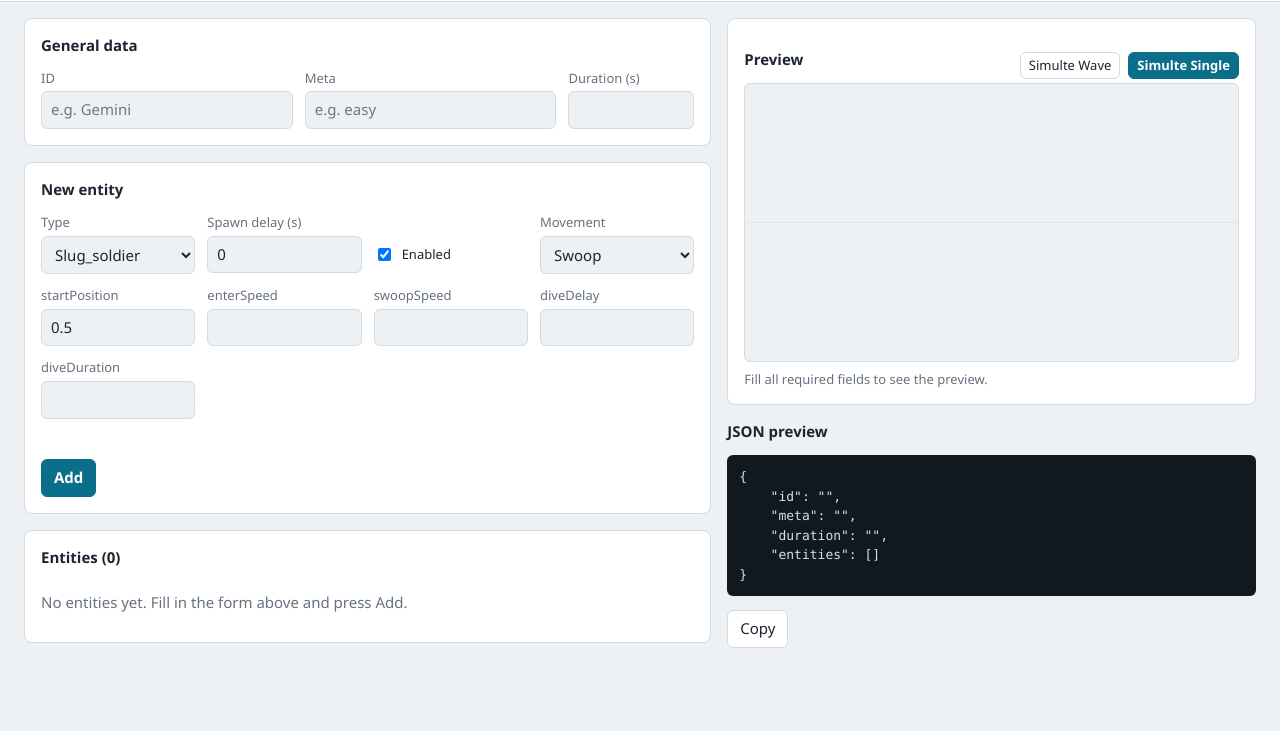
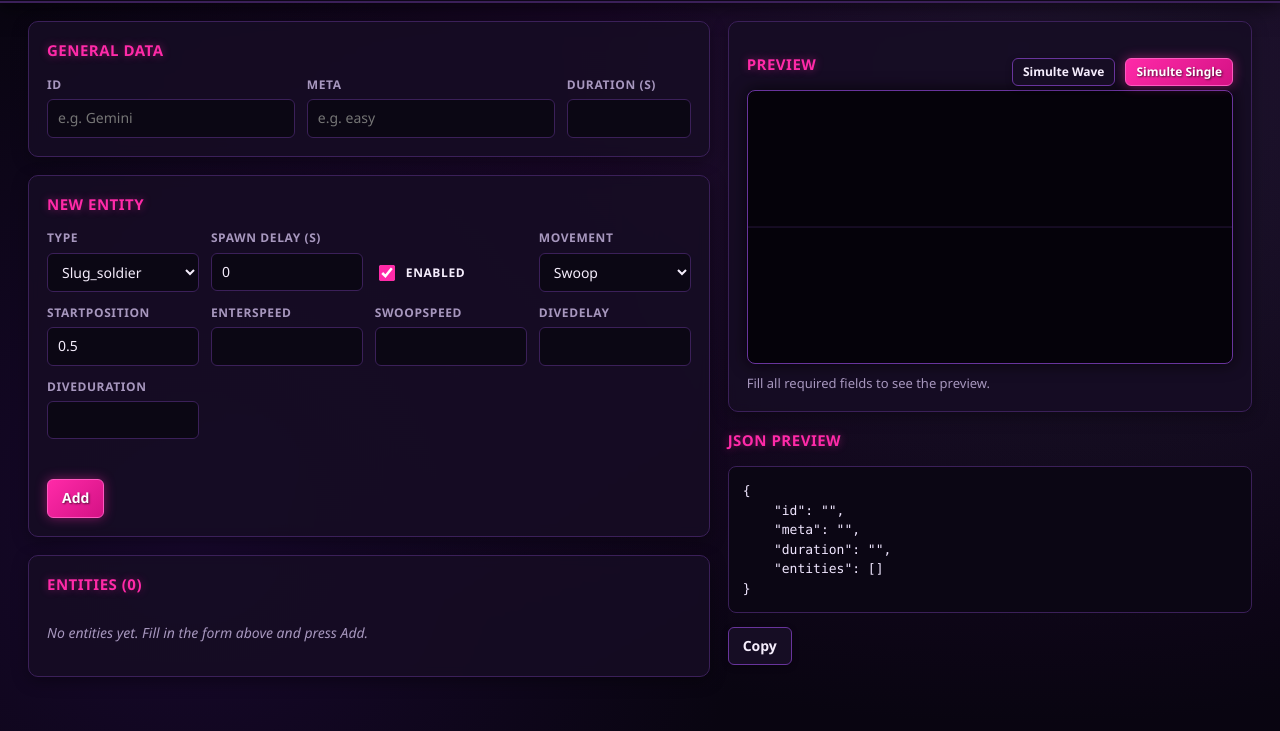
Before and after one commit to Pesegato/WaveEditor, a plain HTML site: page index.html in a window 1280 px wide. Shown: the part 69-800 px from the top of the page. Drawn offline with Linux system fonts and the light colour scheme.

Commit message:
Updated CSS theme

```diff
--- a/style.css
+++ b/style.css
@@ -1,40 +1,331 @@
-:root{--bg:#eef1f4;--panel:#fff;--ink:#1b2430;--mute:#66727f;--line:#d3dae1;--acc:#0b6e8a;--acc-ink:#fff;--danger:#b3261e;--code:#101820;--code-ink:#cfe3ea}
-@media (prefers-color-scheme:dark){:root:not([data-theme=light]){--bg:#10161c;--panel:#18212a;--ink:#e6edf2;--mute:#8d9ba7;--line:#2b3742;--acc:#3fb6d6;--acc-ink:#05212a;--danger:#ff8a80;--code:#0a0f14;--code-ink:#bfe0ea}}
-*{box-sizing:border-box}
-html,body{margin:0}
-body{background:var(--bg);color:var(--ink);font:15px/1.45 "Segoe UI",system-ui,sans-serif;padding:env(safe-area-inset-top) 0 env(safe-area-inset-bottom)}
-header{display:flex;flex-wrap:wrap;gap:12px;align-items:center;justify-content:space-between;padding:16px 24px;border-bottom:1px solid var(--line);background:var(--panel)}
-h1{font:700 20px/1 "Segoe UI",system-ui,sans-serif;margin:0}
-h2{font-size:15px;margin:0 0 12px}
-main{display:grid;grid-template-columns:minmax(0,1.3fr) minmax(0,1fr);gap:16px;padding:16px 24px;max-width:1400px;margin:auto}
-@media(max-width:900px){main{grid-template-columns:1fr;padding:12px}header{padding:12px}}
-section{background:var(--panel);border:1px solid var(--line);border-radius:8px;padding:16px;margin-bottom:16px}
-label{display:block;font-size:13px;color:var(--mute);margin-bottom:4px}
-input,select,button{font:inherit;color:inherit}
-input[type=text],input[type=number],select{width:100%;padding:7px 9px;border:1px solid var(--line);border-radius:6px;background:var(--bg)}
-input:focus,select:focus,button:focus-visible{outline:2px solid var(--acc);outline-offset:1px}
-.grid{display:grid;grid-template-columns:repeat(auto-fit,minmax(140px,1fr));gap:12px}
-.grid.meta{grid-template-columns:2fr 2fr 1fr}
-.chk{display:flex;align-items:center;gap:8px;padding-top:22px}
-.chk label{margin:0;color:var(--ink)}
-button{cursor:pointer;border:1px solid var(--line);background:var(--panel);padding:7px 12px;border-radius:6px}
-button:hover{border-color:var(--acc)}
-button.pri{background:var(--acc);color:var(--acc-ink);border-color:var(--acc);font-weight:600}
-button.sm{padding:3px 8px;font-size:13px}
-button.del:hover{color:var(--danger);border-color:var(--danger)}
-.row{display:flex;gap:8px;flex-wrap:wrap;margin-top:14px}
-.ent{display:flex;align-items:center;gap:10px;padding:8px 10px;border:1px solid var(--line);border-radius:6px;margin-bottom:6px}
-.ent.sel{border-color:var(--acc);box-shadow:inset 3px 0 0 var(--acc)}
-.ent .t{flex:1;min-width:0;overflow:hidden;text-overflow:ellipsis;white-space:nowrap}
-.ent .t b{font-weight:600}.ent .t span{color:var(--mute);font-size:13px}
-.ent.off .t{opacity:.55}
-.empty{color:var(--mute);padding:12px 0}
-pre{background:var(--code);color:var(--code-ink);padding:12px;border-radius:6px;overflow:auto;max-height:260px;margin:0;font:13px/1.5 Consolas,Menlo,monospace}
-.msg{font-size:13px;color:var(--danger);min-height:18px;margin-top:8px}
-.top{position:sticky;top:16px}
-canvas{width:100%;height:auto;display:block;border:1px solid var(--line);border-radius:6px;background:var(--bg)}
-.note{font-size:13px;color:var(--mute);margin-top:8px;min-height:18px}
+/* ========================================================
+   SIMONETTA: PHENOMENALLY FRESH - ARCADE SUITE THEME
+   ======================================================== */
+
+:root {
+  /* Palette Spazio Profondo & Nebulosa */
+  --bg: #090511;
+  --bg-radial: radial-gradient(ellipse at 80% 15%, rgba(68, 14, 98, 0.45) 0%, rgba(9, 5, 17, 0.95) 70%);
+  --panel: rgba(22, 13, 36, 0.88);
+  --panel-solid: #160d24;
+  --panel-hover: #221538;
+  --line: #3b2059;
+  --line-bright: #68349c;
+
+  /* Colori Simonetta & Alien */
+  --simonetta-pink: #ff2aa8;
+  --simonetta-pink-glow: rgba(255, 42, 168, 0.45);
+  --alien-green: #4be817;
+  --alien-green-glow: rgba(75, 232, 23, 0.4);
+
+  --acc: var(--simonetta-pink);
+  --acc-hover: #ff52be;
+  --acc-ink: #ffffff;
+
+  --ink: #f5edfc;
+  --mute: #a797be;
+  --danger: #ff4766;
+
+  --code: #0b0614;
+  --code-ink: #f0e6ff;
+}
+
+* { box-sizing: border-box; }
+html, body { margin: 0; min-height: 100vh; }
+
+body {
+  background-color: var(--bg);
+  background-image:
+    radial-gradient(circle at 15% 75%, rgba(45, 13, 85, 0.4) 0%, transparent 45%),
+    radial-gradient(circle at 85% 25%, rgba(18, 55, 28, 0.28) 0%, transparent 40%),
+    var(--bg-radial);
+  background-attachment: fixed;
+  color: var(--ink);
+  font: 14px/1.45 'Segoe UI', system-ui, -apple-system, sans-serif;
+  padding: env(safe-area-inset-top) 0 env(safe-area-inset-bottom);
+}
+
+/* ---------- Header ---------- */
+header {
+  display: flex;
+  flex-wrap: wrap;
+  gap: 14px;
+  align-items: center;
+  justify-content: space-between;
+  padding: 16px 28px;
+  background: rgba(14, 8, 24, 0.92);
+  backdrop-filter: blur(8px);
+  border-bottom: 2px solid var(--line);
+  box-shadow: 0 4px 20px rgba(0, 0, 0, 0.6);
+}
+
+h1 {
+  font-family: 'Impact', 'Trebuchet MS', 'Segoe UI', sans-serif;
+  font-size: 24px;
+  letter-spacing: 1.5px;
+  text-transform: uppercase;
+  margin: 0;
+  color: #fff;
+  text-shadow:
+    0 0 10px var(--simonetta-pink-glow),
+    2px 2px 0px #7b0e52;
+}
+
+h2 {
+  font-family: 'Segoe UI', system-ui, sans-serif;
+  font-size: 15px;
+  font-weight: 700;
+  letter-spacing: 0.5px;
+  text-transform: uppercase;
+  color: var(--simonetta-pink);
+  margin: 0 0 14px;
+  text-shadow: 0 0 8px var(--simonetta-pink-glow);
+}
+
+/* ---------- Layout & Sezioni ---------- */
+main {
+  display: grid;
+  grid-template-columns: minmax(0, 1.3fr) minmax(0, 1fr);
+  gap: 18px;
+  padding: 18px 28px;
+  max-width: 1440px;
+  margin: auto;
+}
+
+@media(max-width: 900px) {
+  main { grid-template-columns: 1fr; padding: 12px; }
+  header { padding: 12px; }
+}
+
+section {
+  background: var(--panel);
+  backdrop-filter: blur(6px);
+  border: 1px solid var(--line);
+  border-radius: 10px;
+  padding: 18px;
+  margin-bottom: 18px;
+  box-shadow: 0 4px 16px rgba(0, 0, 0, 0.35);
+  transition: border-color 0.2s;
+}
+
+section:hover {
+  border-color: var(--line-bright);
+}
+
+/* ---------- Form, Input & Select ---------- */
+label {
+  display: block;
+  font-size: 12px;
+  font-weight: 600;
+  color: var(--mute);
+  text-transform: uppercase;
+  letter-spacing: 0.6px;
+  margin-bottom: 6px;
+}
+
+input, select, button {
+  font: inherit;
+  color: inherit;
+}
+
+input[type=text],
+input[type=number],
+select {
+  width: 100%;
+  padding: 8px 10px;
+  border: 1px solid var(--line);
+  border-radius: 6px;
+  background: rgba(10, 6, 18, 0.85);
+  color: var(--ink);
+  transition: all 0.2s;
+}
+
+input:focus,
+select:focus,
+button:focus-visible {
+  outline: none;
+  border-color: var(--simonetta-pink);
+  box-shadow: 0 0 10px var(--simonetta-pink-glow);
+}
+
+.grid {
+  display: grid;
+  grid-template-columns: repeat(auto-fit, minmax(140px, 1fr));
+  gap: 12px;
+}
+
+.grid.meta {
+  grid-template-columns: 2fr 2fr 1fr;
+}
+
+.chk {
+  display: flex;
+  align-items: center;
+  gap: 8px;
+  padding-top: 24px;
+}
+
+.chk input[type=checkbox] {
+  accent-color: var(--simonetta-pink);
+  width: 16px;
+  height: 16px;
+}
+
+.chk label {
+  margin: 0;
+  color: var(--ink);
+  cursor: pointer;
+}
+
+/* ---------- Pulsanti Arcade ---------- */
+button {
+  cursor: pointer;
+  border: 1px solid var(--line-bright);
+  background: var(--panel-solid);
+  color: var(--ink);
+  padding: 8px 14px;
+  border-radius: 6px;
+  font-weight: 600;
+  transition: all 0.18s ease-in-out;
+  box-shadow: 0 2px 6px rgba(0, 0, 0, 0.3);
+}
+
+button:hover {
+  background: var(--panel-hover);
+  border-color: var(--simonetta-pink);
+  color: #fff;
+  box-shadow: 0 0 10px var(--simonetta-pink-glow);
+}
+
+button.pri {
+  background: linear-gradient(135deg, #ff2aa8 0%, #d41285 100%);
+  color: #fff;
+  border: 1px solid #ff59c0;
+  box-shadow: 0 0 12px var(--simonetta-pink-glow);
+  text-shadow: 1px 1px 2px rgba(0, 0, 0, 0.6);
+}
+
+button.pri:hover {
+  background: linear-gradient(135deg, #ff4db4 0%, #ea1a97 100%);
+  box-shadow: 0 0 18px rgba(255, 42, 168, 0.7);
+  transform: translateY(-1px);
+}
+
+button.sm {
+  padding: 4px 10px;
+  font-size: 12px;
+}
+
+button.del:hover {
+  color: var(--danger);
+  border-color: var(--danger);
+  box-shadow: 0 0 10px rgba(255, 71, 102, 0.4);
+}
+
+.row {
+  display: flex;
+  gap: 10px;
+  flex-wrap: wrap;
+  margin-top: 14px;
+}
+
+/* ---------- Lista Entità (Wave) ---------- */
+.ent {
+  display: flex;
+  align-items: center;
+  gap: 10px;
+  padding: 10px 12px;
+  border: 1px solid var(--line);
+  border-radius: 8px;
+  background: rgba(14, 8, 24, 0.6);
+  margin-bottom: 8px;
+  transition: all 0.2s;
+}
+
+.ent:hover {
+  background: rgba(26, 15, 42, 0.8);
+  border-color: var(--line-bright);
+}
+
+.ent.sel {
+  border-color: var(--simonetta-pink);
+  box-shadow: 0 0 12px var(--simonetta-pink-glow), inset 3px 0 0 var(--simonetta-pink);
+  background: rgba(36, 17, 56, 0.85);
+}
+
+.ent .t {
+  flex: 1;
+  min-width: 0;
+  overflow: hidden;
+  text-overflow: ellipsis;
+  white-space: nowrap;
+}
+
+.ent .t b {
+  font-weight: 700;
+  color: #fff;
+}
+
+.ent .t span {
+  color: var(--mute);
+  font-size: 12px;
+}
+
+.ent.off .t {
+  opacity: 0.45;
+}
+
+.empty {
+  color: var(--mute);
+  padding: 14px 0;
+  font-style: italic;
+}
+
+/* ---------- Codice & Canvas ---------- */
+pre {
+  background: var(--code);
+  color: var(--code-ink);
+  border: 1px solid var(--line);
+  padding: 14px;
+  border-radius: 8px;
+  overflow: auto;
+  max-height: 280px;
+  margin: 0;
+  font: 13px/1.5 Consolas, Monaco, monospace;
+}
+
+.msg {
+  font-size: 13px;
+  color: var(--danger);
+  min-height: 18px;
+  margin-top: 8px;
+  font-weight: 600;
+}
+
+.top {
+  position: sticky;
+  top: 16px;
+}
+
+canvas {
+  width: 100%;
+  height: auto;
+  display: block;
+  border: 1px solid var(--line-bright);
+  border-radius: 8px;
+  background: #05020a;
+  box-shadow: 0 0 16px rgba(0, 0, 0, 0.7);
+}
+
+.note {
+  font-size: 13px;
+  color: var(--mute);
+  margin-top: 10px;
+  min-height: 18px;
+}
+
+/* Drag and Drop visual feedback */
 body.drag-over {
-  outline: 3px dashed var(--acc, #3b82f6);
+  outline: 3px dashed var(--alien-green);
   outline-offset: -3px;
 }
```
